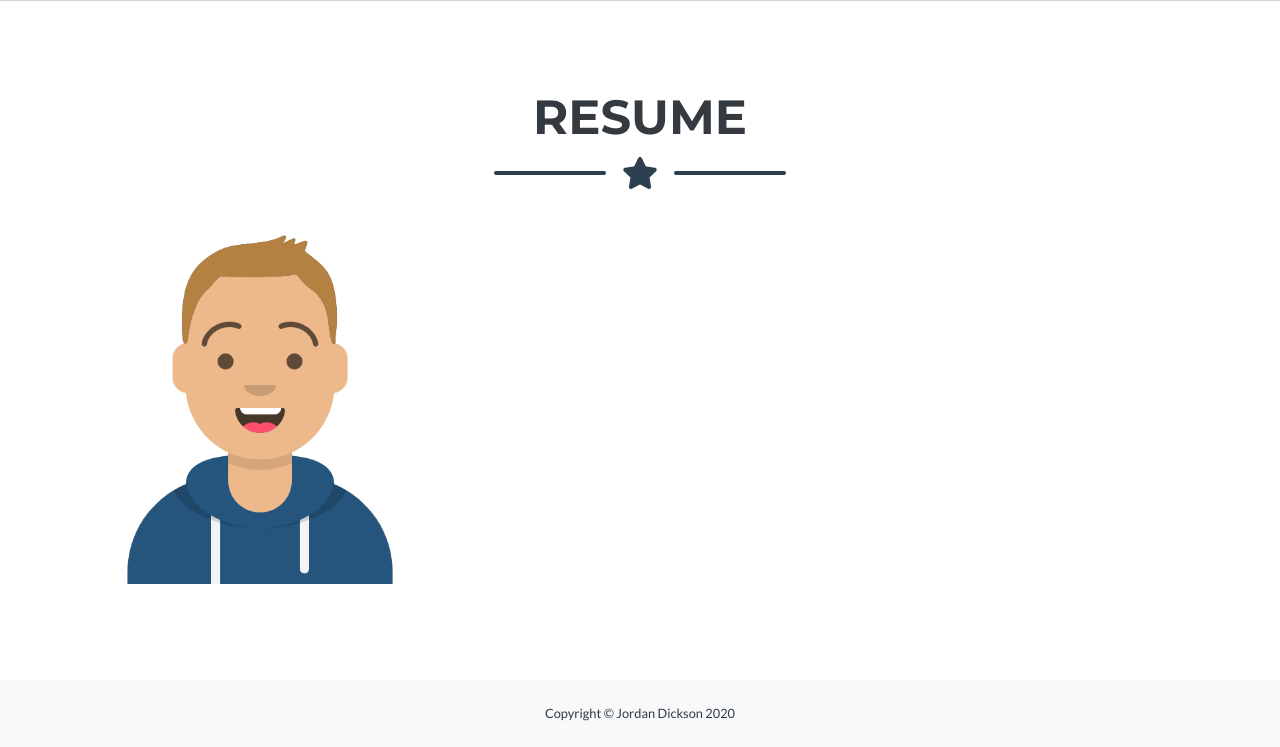
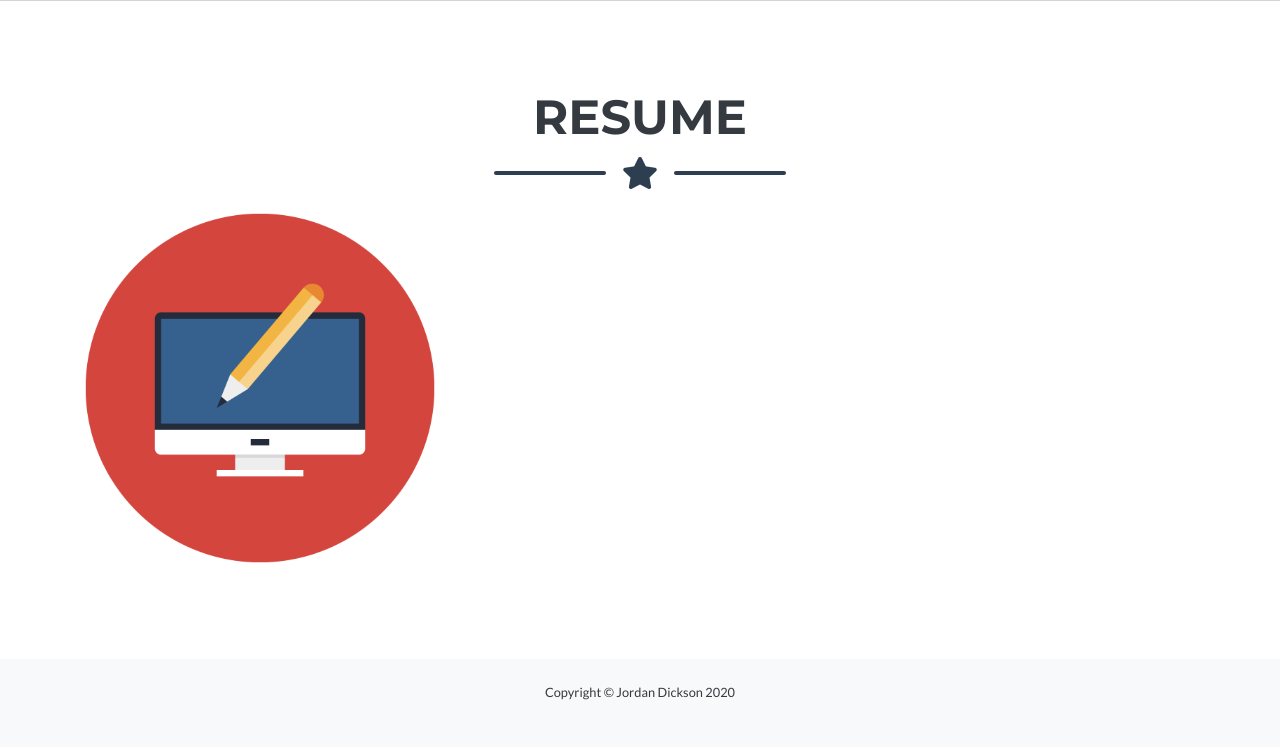
Before and after one commit to jfdickson25/other-portfolios, a PHP site: page /jordan-dickson-portfolio.php in a window 1280 px wide. Shown: the part 2047-2794 px from the top of the page. After the commit the page ends 2747 px from the top, so only its background shows below. Run offline with PHP 8.4, Linux system fonts and the light colour scheme; data that the repository does not hold is empty; some libraries are stand-ins or nearby versions.

Commit message:
See if this changes it

```diff
--- a/web/jordan-dickson-portfolio.php
+++ b/web/jordan-dickson-portfolio.php
@@ -187,7 +187,7 @@
       <div class="row">
 
 
-        <!-- Portfolio Item 1 -->
+        <!-- Portfolio Item 2 -->
         <div class="col-md-6 col-lg-4">
           <div class="portfolio-item mx-auto" data-toggle="modal" data-target="#portfolioModal2">
             <div class="portfolio-item-caption d-flex align-items-center justify-content-center h-100 w-100">
@@ -195,7 +195,7 @@
                 <i class="fas fa-plus fa-3x"></i>
               </div>
             </div>
-            <img class="img-fluid" src="img/portfolio/user.png" alt="" height="512px" width="512px">
+            <img class="img-fluid" src="img/portfolio/Code.png" alt="" height="512px" width="512px">
           </div>
         </div>
 
```
